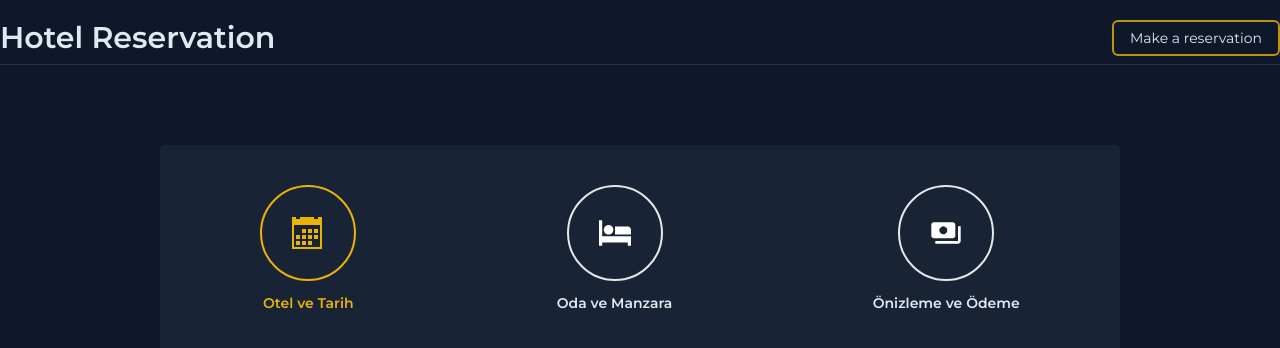
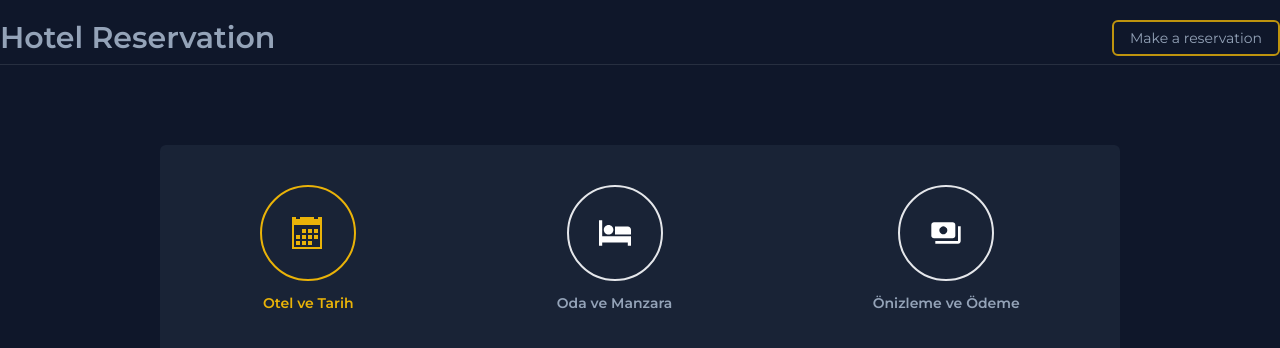
Before and after one commit to OrhanOzkercin/416e08b1204f6491750a246f6601ba1e, a Vue app: page / in a window 1280 px wide. Shown: the top 348 px of the page. Built offline with nearby package versions, Linux system fonts and the light colour scheme.

Commit message:
style: update btn and change text-color

```diff
--- a/src/assets/base.scss
+++ b/src/assets/base.scss
@@ -40,6 +40,6 @@ body::-webkit-scrollbar-thumb {
     @apply text-xl font-bold sm:text-3xl;
   }
   button.btn {
-    @apply rounded-md border-2  px-10 py-4 font-bold tracking-widest text-primary transition-colors duration-200 hover:border-primary hover:text-white disabled:cursor-not-allowed disabled:hover:border-red-400;
+    @apply rounded-md border-2  font-bold tracking-widest text-primary transition-colors duration-200 hover:border-primary hover:text-white disabled:cursor-not-allowed disabled:hover:border-red-400;
   }
 }
--- a/tailwind.config.js
+++ b/tailwind.config.js
@@ -9,7 +9,7 @@ module.exports = {
       colors: {
         primary: colors.yellow[500],
         secondary: colors.cyan[500],
-        'text-color': colors.slate[200]
+        'text-color': colors.slate[400]
       }
     }
   },
```
